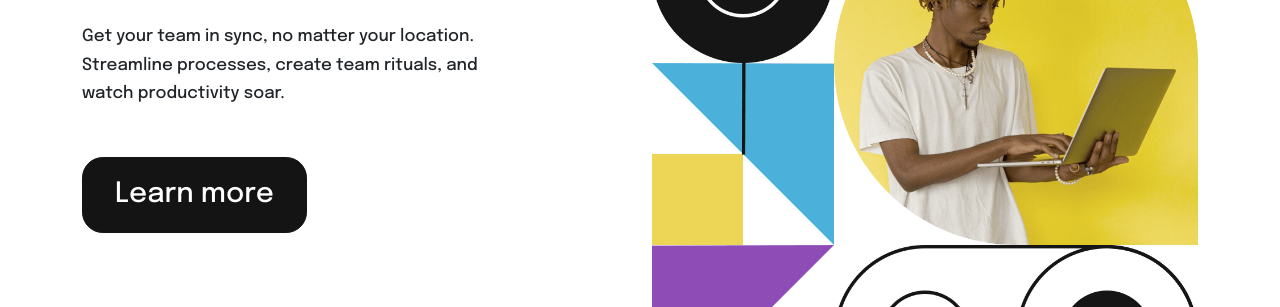
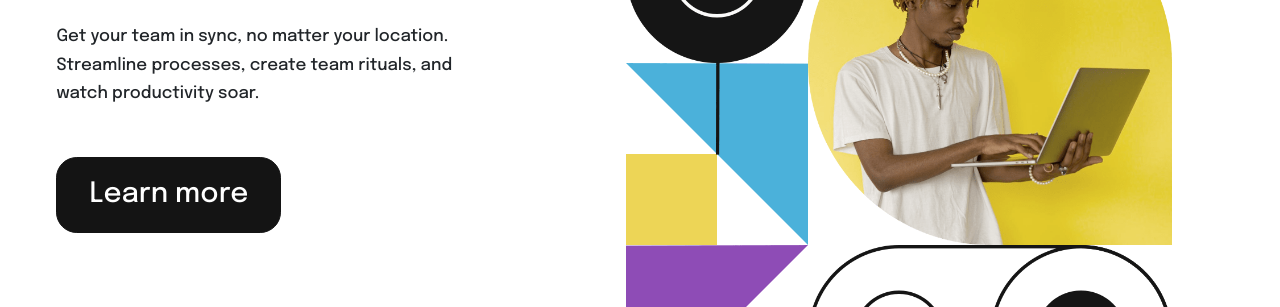
Before and after one commit to danielsadiq/intro-section-with-dropdown-navigation, a plain HTML site: page index.html in a window 1280 px wide. Shown: the part 422-729 px from the top of the page. Drawn offline with nearby package versions, Linux system fonts and the light colour scheme.

Commit message:
Update width

```diff
--- a/style.css
+++ b/style.css
@@ -1,5 +1,6 @@
 body{
     font-family: 'Epilogue', sans-serif;
+    max-width: 96%;
 }
 .lazy-me{
     background: linear-gradient(rgba(0,0,0,0.3), rgba(0,0,0,0.3));
```
